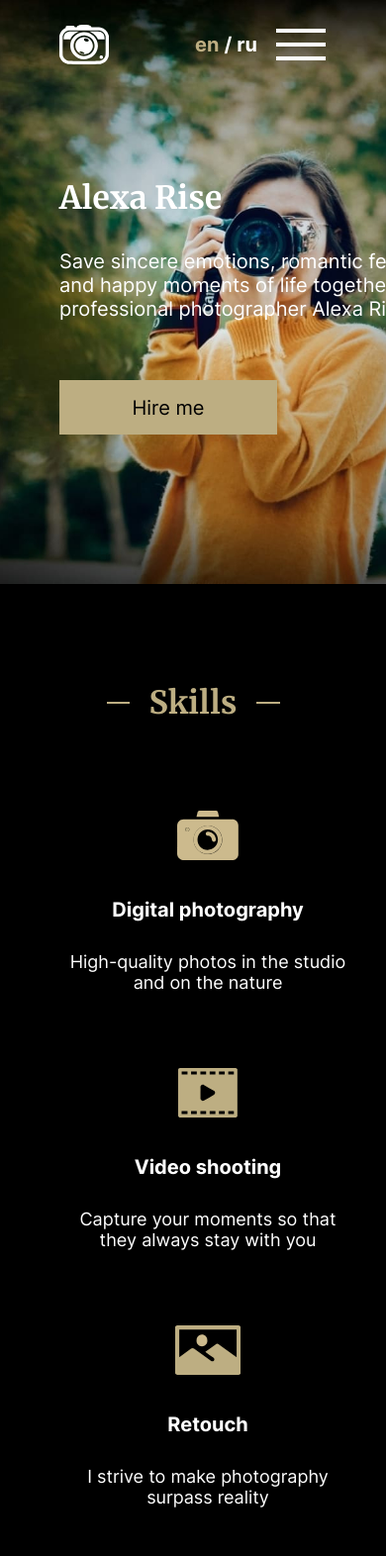
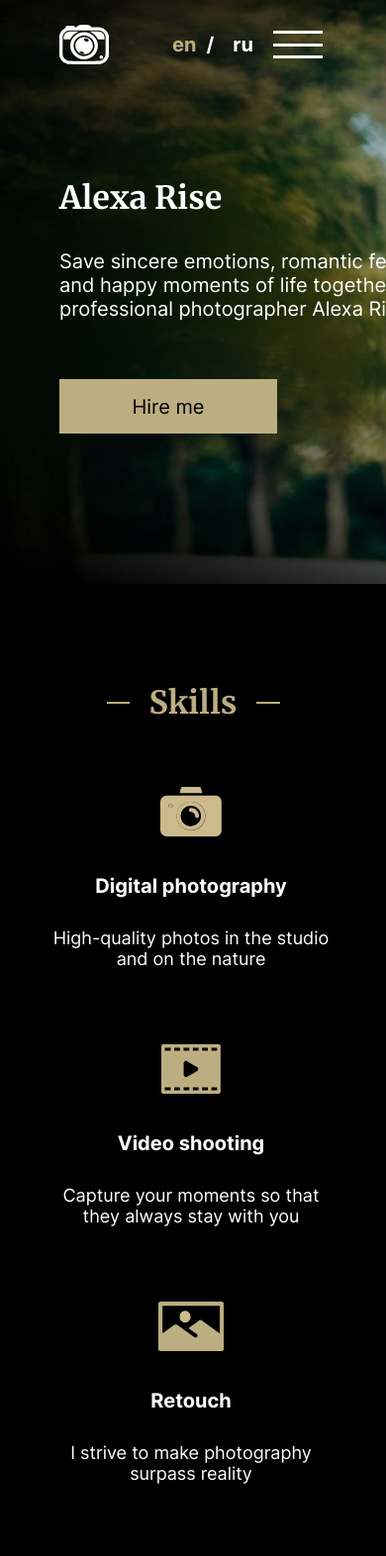
Before and after one commit to frontend200tb/rsschool2022pre, a plain HTML site: page portfolio/index.html in a window 390 px wide. Shown: the top 1572 px of the page at 99% size. Drawn offline with Linux system fonts and the light colour scheme.

Commit message:
feat: add portfolio

```diff
--- a/portfolio/css/style.css
+++ b/portfolio/css/style.css
@@ -60,7 +60,7 @@ HEADER
 
 @media (max-width: 768px) {
   .header__content {
-    padding: 20px 60px;
+    padding: 20px 64px 0 60px;
     background-size: cover;
   }
 }
@@ -122,7 +122,9 @@ HEADER
 
 .header__switch {
   display: flex;
-  justify-content: space-between;
+  flex-direction: row;
+  justify-content: start;
+  gap: 10px;
   width: 70px;
   font-size: 20px;
   line-height: 50px;
@@ -133,11 +135,14 @@ HEADER
 
 @media (max-width: 768px) {
   .header__switch {
-    margin: 0 0 0 auto;
-    padding: 0 20px;
-    width: 103px;
+    display: flex;
+    flex-direction: row;
+    margin: 0 2px 0 auto;
+    width: 100px;
   }
+
 }
+
 
 .switch {
   text-decoration: none;
@@ -153,51 +158,62 @@ HEADER
   color: var(--gold);
 }
 
+.switch-div {
+  margin: 0 0px;
+}
+
+@media (max-width: 768px) {
+  .switch-div {
+    margin-right: 9px;
+  }
+}
+
 .burger-menu {
   display: none;
-  width: 50px;
-  height: 50px;
-  background-color: transparent;
 }
 
 @media (max-width: 768px) {
   .burger-menu  {
     position: relative;
     display: block;
+    margin: 0;
+    padding: 0;
+    width: 50px;
     border: 0;
     cursor: pointer;
+    background: transparent;
   }
 
   .burger-menu span {
     position: relative;
     display: block;
-    margin-left: 18px;
+    /* margin: 0 0 0 16px; */
     width: 50px;
-    height: 4px;
+    height: 3px;
     background-color: #fff;
   }
 
   .burger-menu span:nth-child(1) {
     top: 0;
     margin-bottom: 10px;
-    transform: translateX(-50%) translateY(0);
+    transform: translateX(0) translateY(0);
     transition: top 0.3s cubic-bezier(0.21, 0.83, 0.26, 0.87) 0.3s, transform 0.3s cubic-bezier(0.21, 0.83, 0.26, 0.87);
   }
 
   .burger-menu span:nth-child(2) {
-    margin-bottom: 10px;
+    margin-bottom: 9px;
     opacity: 1;
-    transform: translateX(-50%);
+    transform: translateX(0);
   }
 
   .burger-menu span:last-child {
-    transform: translateX(-50%) translateY(0);
+    transform: translateX(0) translateY(0);
     transition: top 0.3s cubic-bezier(0.21, 0.83, 0.26, 0.87) 0.3s, transform 0.3s cubic-bezier(0.21, 0.83, 0.26, 0.87);
   }
 
   .burger-menu.open span:nth-child(1) {
     margin-top: 0;
-    transform: translateX(-50%) translateY(0) rotate(45deg);
+    transform: translateX(0) translateY(-1px) rotate(45deg);
     transition: top 0.3s cubic-bezier(0.21, 0.83, 0.26, 0.87), transform 0.3s cubic-bezier(0.21, 0.83, 0.26, 0.87) 0.3s;
   }
 
@@ -207,7 +223,7 @@ HEADER
 
   .burger-menu.open span:last-child {
     margin-top: -28px;
-    transform: translateX(-50%) translateY(0) rotate(-45deg);
+    transform: translateX(0) translateY(1px) rotate(-45deg);
     transition: bottom 0.3s cubic-bezier(0.21, 0.83, 0.26, 0.87), transform 0.3s cubic-bezier(0.21, 0.83, 0.26, 0.87) 0.3s;
   }
 
@@ -244,89 +260,7 @@ HEADER
     line-height: 72px;
     text-decoration: none;
   }
-
-
 }
-
-/*
-
-button {
-  position: fixed;
-  top: 20px;
-  left: 20px;
-  width: 40px;
-  height: 22px;
-  background: none;
-  box-shadow: none;
-  border: none;
-  outline: 0;
-  cursor: pointer;
-  z-index: 10;
-}
-button span {
-  position: absolute;
-  left: 50%;
-  width: 26px;
-  height: 2px;
-  background-color: #000;
-}
-button span:nth-child(1) {
-  top: 0;
-  transform: translateX(-50%) translateY(0);
-  transition: top 0.3s cubic-bezier(0.21, 0.83, 0.26, 0.87) 0.3s, transform 0.3s cubic-bezier(0.21, 0.83, 0.26, 0.87);
-}
-button span:nth-child(2) {
-  top: 8px;
-  opacity: 1;
-  transform: translateX(-50%);
-}
-button span:last-child {
-  top: 16px;
-  transform: translateX(-50%) translateY(0);
-  transition: top 0.3s cubic-bezier(0.21, 0.83, 0.26, 0.87) 0.3s, transform 0.3s cubic-bezier(0.21, 0.83, 0.26, 0.87);
-}
-button.open span:nth-child(1) {
-  top: 50%;
-  transform: translateX(-50%) translateY(0) rotate(45deg);
-  transition: top 0.3s cubic-bezier(0.21, 0.83, 0.26, 0.87), transform 0.3s cubic-bezier(0.21, 0.83, 0.26, 0.87) 0.3s;
-}
-button.open span:nth-child(2) {
-  opacity: 0;
-}
-button.open span:last-child {
-  top: 50%;
-  transform: translateX(-50%) translateY(0) rotate(-45deg);
-  transition: bottom 0.3s cubic-bezier(0.21, 0.83, 0.26, 0.87), transform 0.3s cubic-bezier(0.21, 0.83, 0.26, 0.87) 0.3s;
-}
-
-nav {
-  position: fixed;
-  left: 0;
-  height: 100vh;
-  padding: 50px;
-  background-color: #e9e9e9;
-  transform: translateX(-100%);
-  transition: all 0.2s ease-out;
-}
-nav ul {
-  list-style-type: none;
-  text-align: right;
-}
-nav li {
-  padding: 12px 0;
-}
-nav a {
-  position: relative;
-  text-decoration: none;
-  color: #000;
-}
-nav.open {
-  transform: translateX(0);
-}
- */
-
-
-
 
 
 
@@ -345,8 +279,8 @@ HERO
   .hero {
     padding: 168px 0 0 60px;
     height: 590px;
-    background-position: center 0;
-    background-size: cover;
+    background-position: -5px -30px;
+    background-size: auto 620px;
   }
 }
 
@@ -388,7 +322,7 @@ HERO
 
 @media (max-width: 768px) {
   .hero-text {
-    margin: 20px 0 60px;
+    margin: 20px 0 59px;
     line-height: 24px;
   }
 }
@@ -423,7 +357,7 @@ SKILLS
 
 @media (max-width: 768px) {
   .skills {
-    padding: 80px 20px 40px 20px;
+    padding: 80px 20px 13px;
   }
 }
 
@@ -458,7 +392,7 @@ SKILLS
   justify-content: space-between;
   flex-wrap: wrap;
   gap: 36px;
-  margin-top: 60px;
+  margin-top: 36px;
   padding-bottom: 2px;
 }
 
@@ -468,9 +402,13 @@ SKILLS
   }
 }
 
-@media (max-width: 1440px) {
+@media (max-width: 768px) {
   .skills-items {
-    padding: 9px 44px 27px 40px;
+    justify-content: center;
+    gap: 36px 44px;
+    margin-top: 36px;
+    margin-left: -4px;
+    padding: 9px 0 27px;
   }
 }
 
@@ -544,12 +482,26 @@ PORTFOLIO
   padding: 100px 20px 0 20px;
 }
 
+@media (max-width: 768px) {
+  .portfolio {
+    padding-top: 80px;
+  }
+}
+
 .portfolio-btns {
   display: flex;
   justify-content: center;
+  flex-wrap: wrap;
   gap: 5px;
   margin: 60px auto;
   max-width: 895px;
+}
+
+@media (max-width: 768px) {
+  .portfolio-btns {
+    margin: 50px auto 60px;
+    max-width: 500px;
+  }
 }
 
 .btn_black {
@@ -560,8 +512,8 @@ PORTFOLIO
 .portfolio-items {
   display: flex;
   justify-content: center;
+  flex-wrap: wrap;
   gap: 25px;
-  flex-wrap: wrap;
 }
 
 .portfolio-img {
@@ -576,6 +528,12 @@ VIDEO
 .video {
   padding: 100px 20px 0 20px;
   height: 945px;
+}
+
+@media (max-width: 768px) {
+  .video {
+    padding-top: 80px;
+  }
 }
 
 .video-player {
--- a/portfolio/index.html
+++ b/portfolio/index.html
@@ -29,7 +29,7 @@
         <div class="header__switch">
           <a class="switch switch_gold" href="#">en</a>
           <span class="switch-div">/</span>
-          <a class="switch" href="#">ru</a>
+          <a class="switch switch-ru" href="#">ru</a>
         </div>
 
         <button class="burger-menu" id="nav-burger">
```
